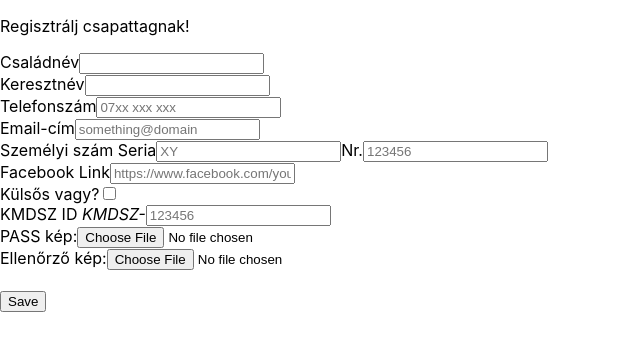
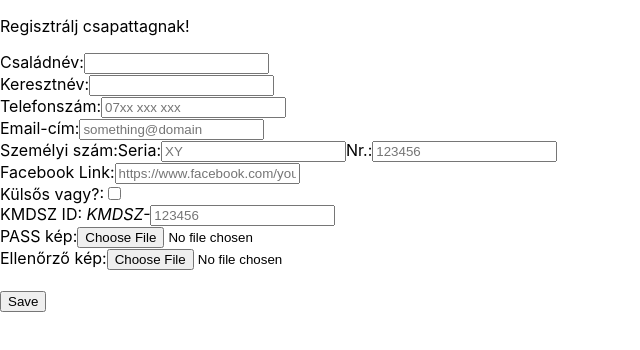
Before and after one commit to aleeez/basszhattyuk-team, a React (Create React App) app in the folder bsz-frontend/: page /register in a window 1280 px wide. Shown: the top 350 px of the page, without its empty margins (0-640 px from the left). Built offline with nearby package versions, Linux system fonts and the light colour scheme.

Commit message:
profile: input fields filled with actual value

```diff
--- a/bsz-frontend/src/components/profile/Profile.tsx
+++ b/bsz-frontend/src/components/profile/Profile.tsx
@@ -5,7 +5,10 @@ import Email from "../register/Email";
 import FacebookLink from "../register/FacebookLink";
 import ExternalCheckbox from "../register/ExternalCheckbox";
 import Name from "../register/PlayerName";
+import KmdszID from "../register/KmdszID";
+import SeriaNr from "../register/SeriaNr";
 import { PlayerLabels } from "../records/inputLabels";
+
 
 // Initial mock data
 const initialPlayerData: PlayerUpdateDTO = {
@@ -13,13 +16,13 @@ const initialPlayerData: PlayerUpdateDTO = {
   firstName: "John",
   phoneNr: "0123456789",
   email: "john.doe@example.com",
-  seriaNr: "AB123456",
+  seriaNr: "AB 123456",
   fbLink: "https://facebook.com/john.doe",
   external: false,
-  kmdszID: "KMDSZ123456",
+  kmdszID: "123456",
 };
 
-// Component registry with labels (now using Labels from the imported file)
+// Component registry with labels
 const fieldComponents: Record<
   keyof PlayerUpdateDTO,
   {
@@ -31,10 +34,10 @@ const fieldComponents: Record<
   firstName: { label: PlayerLabels.firstName, Component: Name },
   phoneNr: { label: PlayerLabels.phoneNr, Component: PhoneNr },
   email: { label: PlayerLabels.email, Component: Email },
-  seriaNr: { label: PlayerLabels.seriaNr, Component: Name },
+  seriaNr: { label: PlayerLabels.seriaNr, Component: SeriaNr },
   fbLink: { label: PlayerLabels.fbLink, Component: FacebookLink },
   external: { label: PlayerLabels.external, Component: ExternalCheckbox },
-  kmdszID: { label: PlayerLabels.kmdszID, Component: Name },
+  kmdszID: { label: PlayerLabels.kmdszID, Component: KmdszID },
 };
 
 // React Component
@@ -48,7 +51,6 @@ const Profile: React.FC = () => {
       ...prevData,
       [field]: value,
     }));
-
   };
 
   return (
@@ -77,7 +79,27 @@ const Profile: React.FC = () => {
             </label>
             {editingField === key ? (
               <Component
-                {...(fieldKey === "external"
+                {...(fieldKey === "phoneNr"
+                  ? {
+                      phone: value, // Pass the current value of the phone number
+                      setPhone: (val: string) => updateField(fieldKey, val),
+                    }
+                  : fieldKey === "email"
+                  ? {
+                      email: value, // Pass the current email value
+                      setEmail: (val: string) => updateField(fieldKey, val), // Update email logic
+                    }
+                  : fieldKey === "fbLink"
+                  ? {
+                      fbLink: value, // Pass the current email value
+                      setFbLink: (val: string) => updateField(fieldKey, val), // Update email logic
+                    }
+                  : fieldKey === "kmdszID"
+                  ? {
+                      kmdszID: value, // Pass the current email value
+                      setKmdszID: (val: string) => updateField(fieldKey, val), // Update email logic
+                    }
+                  : fieldKey === "external"
                   ? {
                       external: value,
                       setExternal: (val: boolean) => updateField(fieldKey, val),
--- a/bsz-frontend/src/components/register/KmdszID.tsx
+++ b/bsz-frontend/src/components/register/KmdszID.tsx
@@ -14,7 +14,7 @@ const KmdszID: React.FC<KmdszIdInputProps> = ({ kmdszID, setKmdszID, label }) =>
   return (
     <div>
         <label htmlFor="kmdszid">
-        {label} <em>KMDSZ-</em>
+        {label} <em> KMDSZ-</em>
         <input
             type="text"
             id="kmdszid"
--- a/bsz-frontend/src/components/register/Register.tsx
+++ b/bsz-frontend/src/components/register/Register.tsx
@@ -71,47 +71,47 @@ const Register: React.FC = () => {
         <Name
           name={formData.lastName}
           setName={(value) => updateField("lastName", value)}
-          label={PlayerLabels.lastName}
+          label={`${PlayerLabels.lastName}:`}
         />
         <Name
           name={formData.firstName}
           setName={(value) => updateField("firstName", value)}
-          label={PlayerLabels.firstName}
+          label={`${PlayerLabels.firstName}:`}
         />
         <PhoneNr
           phone={formData.phoneNr}
           setPhone={(value) => updateField("phoneNr", value)}
-          label={PlayerLabels.phoneNr}
+          label={`${PlayerLabels.phoneNr}:`}
         />
         <Email
           email={formData.email}
           setEmail={(value) => updateField("email", value)}
-          label={PlayerLabels.email}
+          label={`${PlayerLabels.email}:`}
         />
         <SeriaNr
           seria={tempData.seria}
           nr={tempData.nr}
           setSeria={(value) => updateTempField("seria", value)}
           setNr={(value) => updateTempField("nr", value)}
-          label={PlayerLabels.seriaNr}
+          label={`${PlayerLabels.seriaNr}:`}
         />
         <FacebookLink
           fbLink={formData.fbLink}
           setFbLink={(value) => updateField('fbLink', value)}
-          label={PlayerLabels.fbLink}
+          label={`${PlayerLabels.fbLink}:`}
         />
         <br />
         <ExternalCheckbox
           external={formData.external}
           setExternal={(value) => updateField('external', value)}
-          label={PlayerLabels.external}
+          label={`${PlayerLabels.external}:`}
         />
 
         {!formData.external && (
           <KmdszID
             kmdszID={tempData.kmdszID}
             setKmdszID={(value) => updateTempField('kmdszID', value)}
-            label={PlayerLabels.kmdszID}
+            label={`${PlayerLabels.kmdszID}:`}
           />
         )}
 
--- a/bsz-frontend/src/components/register/SeriaNr.tsx
+++ b/bsz-frontend/src/components/register/SeriaNr.tsx
@@ -24,7 +24,8 @@ const SeriaNr: React.FC<SeriaNrProps> = ({ seria, nr, setSeria, setNr, label })
   return (
     <div>
       <label htmlFor="serianr">
-        {label} Seria
+        {label}
+        Seria:
         <input
           type="text"
           id="seria"
@@ -35,7 +36,7 @@ const SeriaNr: React.FC<SeriaNrProps> = ({ seria, nr, setSeria, setNr, label })
           placeholder="XY"
           required
         />
-        Nr.
+        Nr.:
         <input
           type="text"
           id="nr"
```
Also changed, not shown: bsz-frontend/src/components/register/PhoneNr.tsx (line endings or trailing spaces), bsz-frontend/src/components/register/PlayerName.tsx (line endings or trailing spaces).
